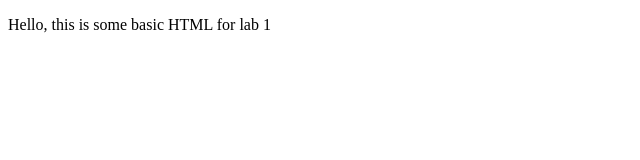
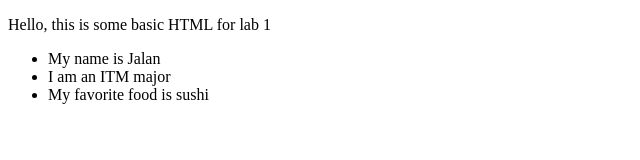
Before and after one commit to itmd362-jtong/lab1, a plain HTML site: page index.html in a window 1280 px wide. Shown: the whole page, without its empty margins (0-640 px from the left). Drawn offline with Linux system fonts and the light colour scheme.

Commit message:
added a little more stuff

```diff
--- a/index.html
+++ b/index.html
@@ -6,5 +6,10 @@
   </head>
   <body>
     <p>Hello, this is some basic HTML for lab 1</p>
+    <ul>
+      <li>My name is Jalan</li>
+      <li>I am an ITM major</li>
+      <li>My favorite food is sushi</li>
+    </ul>
   </body>
 </html>
```
